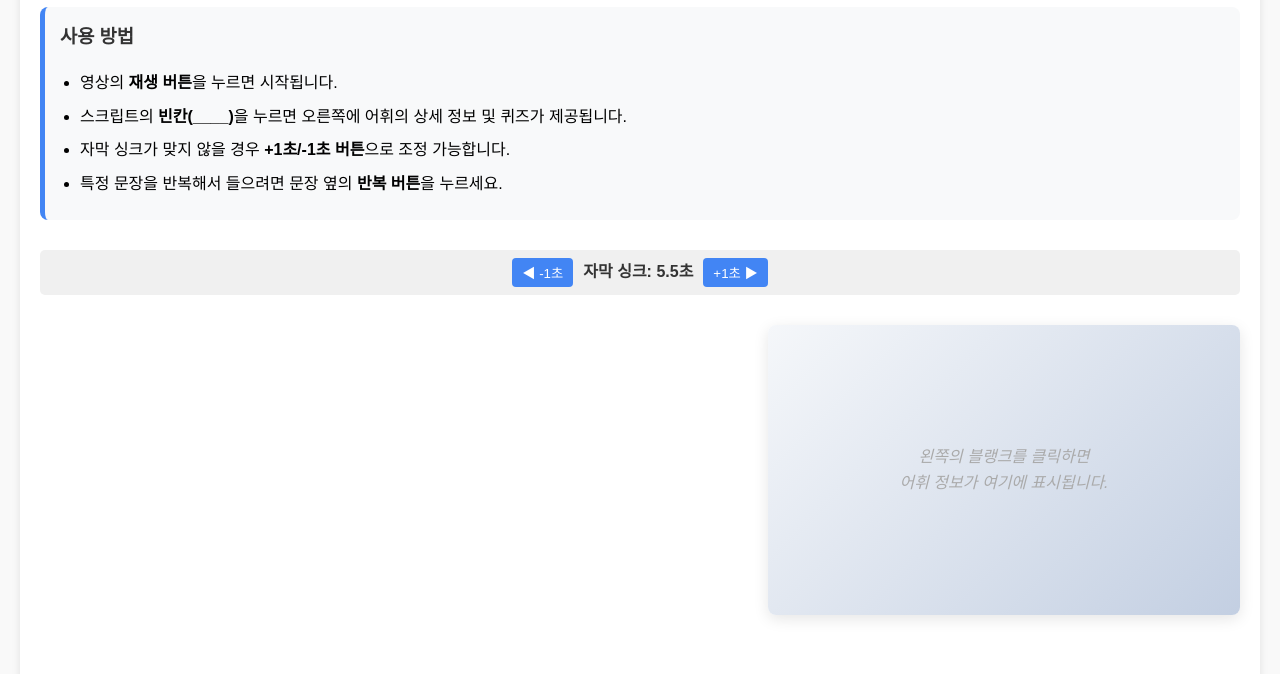
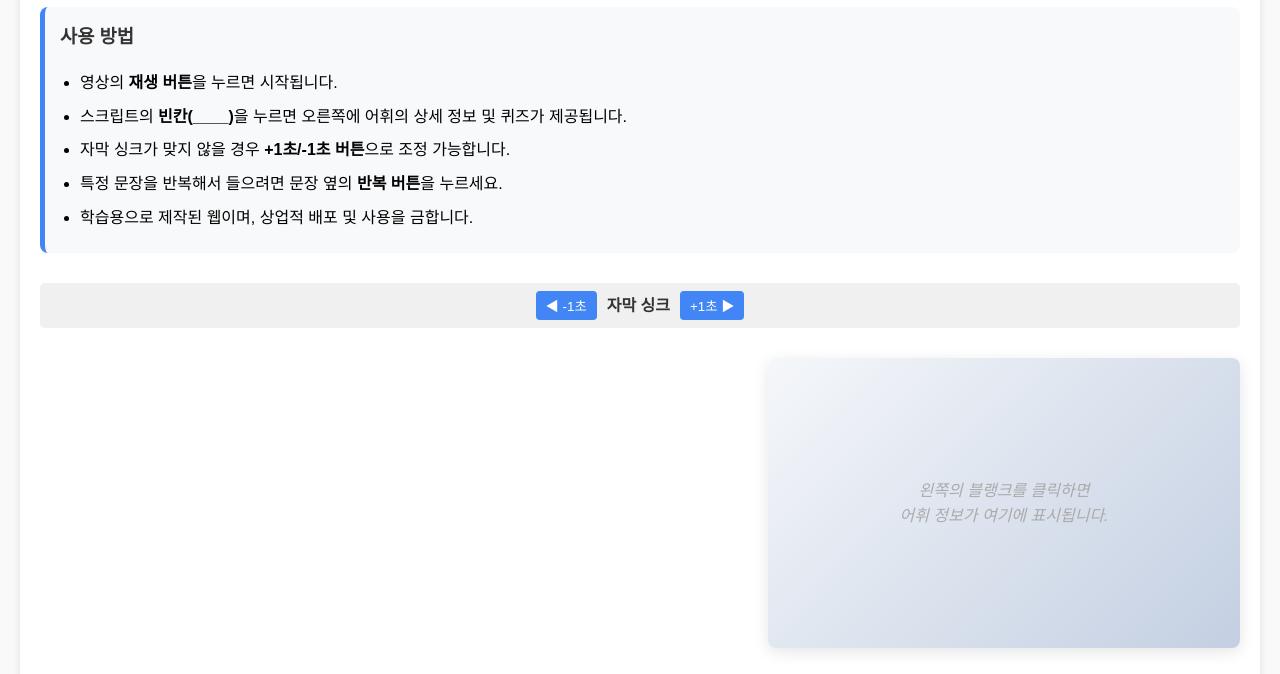
Before and after one commit to JISUN0224/youtube-language-learning, a plain HTML site: page index.html in a window 1280 px wide. Shown: the part 126-800 px from the top of the page. Drawn offline with Linux system fonts and the light colour scheme.

Commit message:
Update index.html

```diff
--- a/index.html
+++ b/index.html
@@ -3,7 +3,7 @@
 <head>
   <meta charset="UTF-8">
   <meta name="viewport" content="width=device-width, initial-scale=1.0">
-  <title>중국어 학습 도구</title>
+  <title>'산사나무아래' 중국어 학습 도구</title>
   <link rel="stylesheet" href="styles.css">
   <style>
     .usage-guide {
@@ -334,6 +334,8 @@
         <li>스크립트의 <strong>빈칸(____)</strong>을 누르면 오른쪽에 어휘의 상세 정보 및 퀴즈가 제공됩니다.</li>
         <li>자막 싱크가 맞지 않을 경우 <strong>+1초/-1초 버튼</strong>으로 조정 가능합니다.</li>
         <li>특정 문장을 반복해서 들으려면 문장 옆의 <strong>반복 버튼</strong>을 누르세요.</li>
+        <li>학습용으로 제작된 웹이며, 상업적 배포 및 사용을 금합니다.</li>
+      </ul>
       </ul>
     </div>
 
@@ -341,7 +343,7 @@
     <div class="sync-controls">
       <div class="sync-controls-container">
         <button id="sync-backward">◀ -1초</button>
-        <span id="sync-status">자막 싱크: 5.5초</span>
+        <span id="sync-status">자막 싱크</span>
         <button id="sync-forward">+1초 ▶</button>
       </div>
     </div>
```
